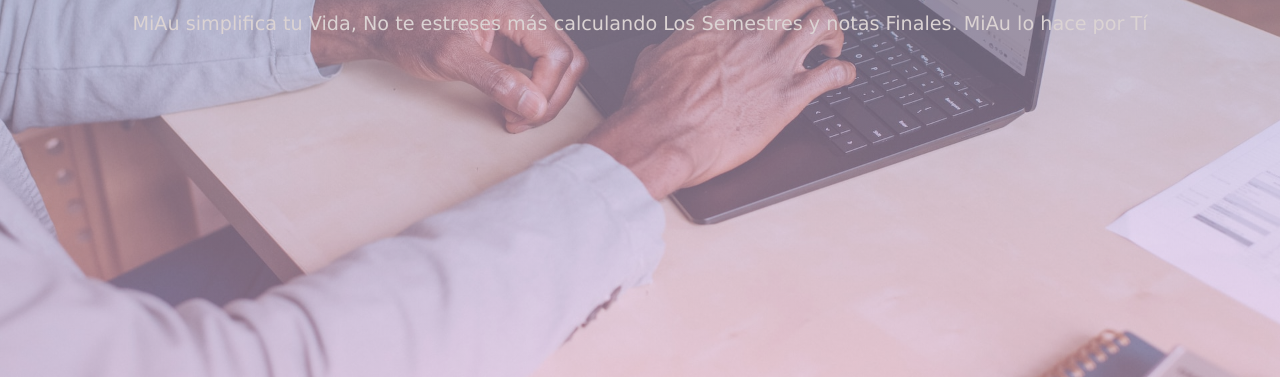
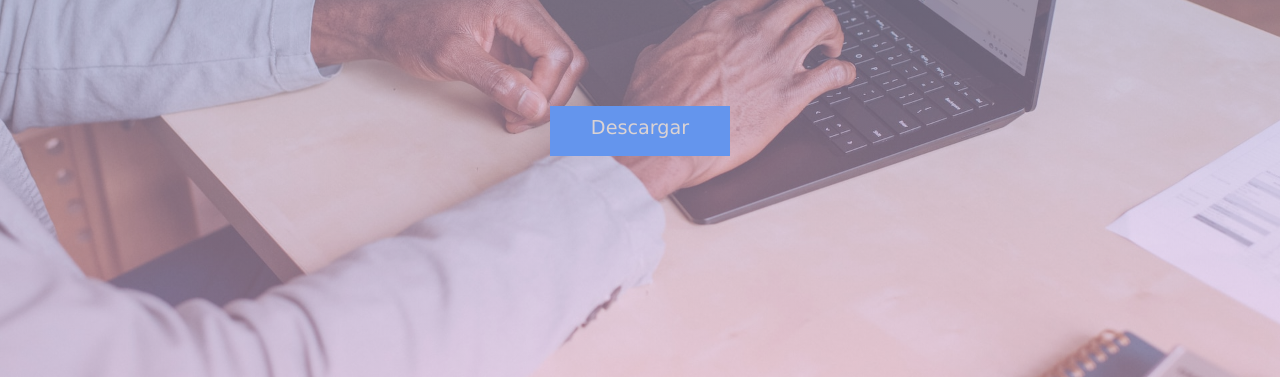
Before and after one commit to jsanchez92/MiAu, a plain HTML site: page index.html in a window 1280 px wide. Shown: the part 423-802 px from the top of the page. Drawn offline with Linux system fonts and the light colour scheme; a script that the page names is missing.

Commit message:
incorporacion del boton de descarga y el fabicon a la pagina

```diff
--- a/index.html
+++ b/index.html
@@ -6,6 +6,7 @@
     <meta name="viewport" content="width=device-width, initial-scale=1.0" />
     <title>MiAu</title>
     <link rel="stylesheet" href="style.css" />
+    <link  rel="icon"   href="img/favicon.png" type="image/png" />
     <link
       rel="stylesheet"
       href="https://cdnjs.cloudflare.com/ajax/libs/font-awesome/6.2.1/css/all.min.css"
@@ -37,6 +38,7 @@
         <h1 class="title">Hacemos tu trabajo más fácil</h1>
         <br>
         <p class="copy">MiAu simplifica tu Vida, No te estreses más calculando Los Semestres y notas Finales. MiAu lo hace por Tí</p>
+        <a class ="Descarga" href="instalador/setup.exe" >Descargar</a>
       </div>
     </header>
 
--- a/style.css
+++ b/style.css
@@ -29,7 +29,30 @@ body{
     color: rgb(219, 211, 211);
     font-size: larger;
 }
-
+.Descarga{
+    display: block;
+    margin-top: 10em;
+    color: rgb(219, 211, 211);
+    background: cornflowerblue;
+    width: 180px;
+    height: 50px;
+    font-size: larger;
+    text-decoration-line: none;
+    text-align: center;
+    padding: 10px;
+}
+.Descarga:hover{
+    display: block;
+    margin-top: 10em;
+    color: rgb(219, 211, 211);
+    background: rgb(36, 102, 224);
+    width: 180px;
+    height: 50px;
+    font-size: larger;
+    text-decoration-line: none;
+    text-align: center;
+    padding: 10px;
+}
 .container {
     width: 90%;
     max-width: 1200px;
```
Also changed, not shown: img/favicon.png (added), 1 other file.
